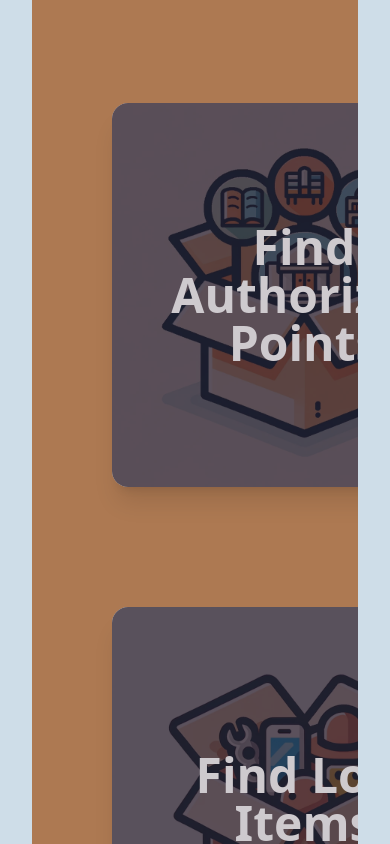
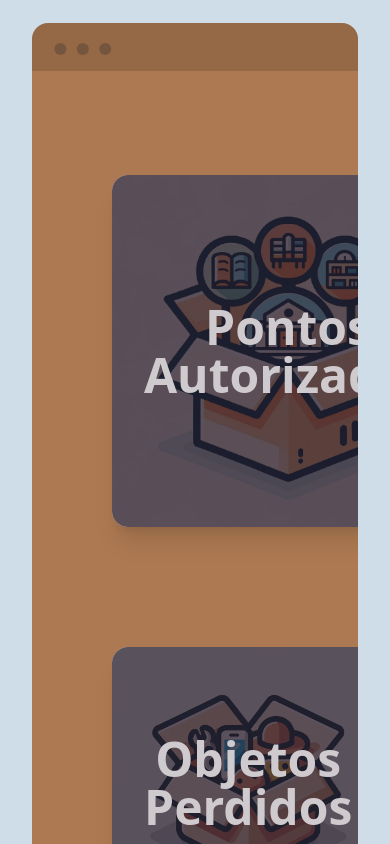
Before and after one commit to UAchado/user_ui, a React (Vite) app in the folder uachado-user/: page / in a window 390 px wide. Shown: the top 844 px of the page. Built offline with nearby package versions, Linux system fonts and the light colour scheme.

Commit message:
added original cards

```diff
--- a/uachado-user/src/App.tsx
+++ b/uachado-user/src/App.tsx
@@ -1,31 +1,17 @@
 import "./App.css";
 
-import generalLogo from "../public/general-icon.png";
-import { Link, Route, Routes } from "react-router-dom";
+import { Route, Routes } from "react-router-dom";
 import NewItem from "./components/NewItem/newItem";
 import Home from "./components/Home/home";
+import DropPoints from "./components/DropPoints/droppoints";
+import Navbar from "./components/Navbar/navbar";
 
 function App() {
   return (
     <div className="">
-      <div className="navbar w- bg-primary rounded-lg">
-        <div className="flex-1">
-          <img className="w-32 -mr-8" src={generalLogo}></img>
-          <Link to="/">
-            <a className="btn btn-ghost normal-case text-xl pl-0">UAchado</a>
-          </Link>
-          <Link to="/newItem">
-            <a className="btn btn-ghost normal-case text-xl pl-0">Add Item</a>
-          </Link>
-        </div>
-        <div className="flex-none">
-          <Link to="/signIn">
-            <button className="btn btn-ghost">Staff Sign-In</button>
-          </Link>
-        </div>
-      </div>
-      <div className=" flex justify-center items-center h-screen ">
-        <div tabIndex={0} className="mockup-window bg-primary-focus relative">
+      <Navbar />
+      <div className="flex items-center justify-center h-screen">
+        <div tabIndex={0} className="mockup-window bg-primary-focus">
           <Contents />
         </div>
       </div>
@@ -37,7 +23,7 @@ function Contents() {
   return (
     <Routes>
       <Route path="/" element={<Home />} />
-      <Route path="/dropPoints" element={<div>Drop Points</div>} />
+      <Route path="/dropPoints" element={<DropPoints/> } />
       <Route path="/findItems" element={<div>Find Items</div>} />
       <Route path="/signIn" element={<div>Staff Sign-In</div>} />
       <Route path="/newItem" element={<NewItem/>} />
--- /dev/null
+++ b/uachado-user/src/components/DropPoints/droppoints.tsx
@@ -0,0 +1,57 @@
+import { useState } from "react";
+const DropPoints = () => {
+    const [selectedIndex, setSelectedIndex] = useState(-1);
+    const [isModalOpen, setIsModalOpen] = useState(false);
+    const handleModalOpen = (index : number) => {
+        setSelectedIndex(index);
+        setIsModalOpen(true);
+    };
+
+    const handleModalClose = () => {
+        setIsModalOpen(false);
+    };
+    const locations = [
+        { "name": "Reitoria", "location": "Departamento 25", "coordinates": "40.631417730224, -8.657526476133642", "image": "https://api-assets.ua.pt/v1/image/resizer?imageUrl=https%3A%2F%2Fuaonline.ua.pt%2Fupload%2Fimg%2Fjoua_i_3090.jpg&width=1200" },
+        { "name": "CP", "location": "Departamento 23", "coordinates": "40.62957166653202, -8.655231694880136", "image": "https://api-assets.ua.pt/v1/image/resizer?imageUrl=https%3A%2F%2Fapi-assets.ua.pt%2Ffiles%2Fimgs%2F000%2F001%2F838%2Foriginal.jpg&width=1200" },
+        { "name": "DETI", "location": "Departamento 4", "coordinates": "40.63331148617483, -8.659589862642955", "image": "https://api-assets.ua.pt/files/imgs/000/000/380/original.jpg" },
+        { "name": "Cantina de Santiago", "location": "Departamento 6", "coordinates": "40.630659968175124, -8.659097986459223", "image": "https://api-assets.ua.pt/v1/image/resizer?imageUrl=https%3A%2F%2Fuaonline.ua.pt%2Fupload%2Fimg%2Fjoua_i_12306.jpg&width=1200" },
+        { "name": "Cantina do Crasto", "location": "Departamento M", "coordinates": "40.62450887522072, -8.656864475040406", "image": "https://api-assets.ua.pt/v1/image/resizer?imageUrl=https%3A%2F%2Fuaonline.ua.pt%2Fupload%2Fimg%2Fjoua_i_2828.JPG&width=1200" },
+        { "name": "Pavilhão Aristides Hall", "location": "Departamento E", "coordinates": "40.63000326980208, -8.654180591479575", "image": "https://d1bvpoagx8hqbg.cloudfront.net/originals/bem-vindos-a-ua-399bd8560914b519d0dca3fc57bd0afe.jpg" },
+    ];
+
+    return (
+        <>
+            <div className="grid grid-cols-1 gap-4 m-10 sm:grid-cols-4">
+                {locations.map((loc, index) => (
+                    <div key={index} className="w-64 card glass">
+                        <figure>
+                            <img src={loc.image} alt={loc.name} />
+                        </figure>
+                        <div className="card-body">
+                            <h2 className="card-title">{loc.name}</h2>
+                            <p>{loc.location}</p>
+                            <div className="justify-end card-actions">
+                                <button className="btn btn-primary" onClick={() => handleModalOpen(index)}>View Details</button>
+                            </div>
+                        </div>
+                    </div>
+                ))}
+            </div>
+            {isModalOpen && (
+                <dialog open className="modal modal-bottom sm:modal-middle">
+                    <div className="modal-box">
+                        <h3 className="text-lg font-bold">{locations[selectedIndex].name}</h3>
+                        <p className="py-4">Coordinates: {locations[selectedIndex].coordinates}</p>
+                        <div className="modal-action">
+                            <form method="dialog">
+                                <button className="btn" onClick={handleModalClose}>Close</button>
+                            </form>
+                        </div>
+                    </div>
+                </dialog>
+            )}
+        </>
+    );
+};
+
+export default DropPoints;
--- a/uachado-user/src/components/Home/home.tsx
+++ b/uachado-user/src/components/Home/home.tsx
@@ -6,24 +6,24 @@ import { Link } from "react-router-dom";
 const Home = () => {
   return (
     <>
-      <div className="sm:flex flex-column justify-center px-20 py-16 bg-primary gap-40">
+      <div className="justify-center gap-40 px-20 py-16 sm:flex flex-column bg-primary">
         <Link to="/dropPoints">
-          <div className="card custom-card w-96 image-full hover:cursor-pointer mb-10 py-10">
+          <div className="w-full py-10 mb-10 card custom-card image-full hover:cursor-pointer">
             <figure className="shadow-xl">
               <img src={placesLogo} alt="Places Icon" />
             </figure>
-            <div className="card-body m-auto">
-              <h2 className="card-title text-5xl">Find Authorized Points</h2>
+            <div className="m-auto card-body">
+              <h2 className="text-5xl card-title">Pontos Autorizados</h2>
             </div>
           </div>
         </Link>
         <Link to="/findItems">
-          <div className="card custom-card w-96 image-full hover:cursor-pointer mb-10 py-10">
+          <div className="w-full py-10 mb-10 card custom-card image-full hover:cursor-pointer">
             <figure className="shadow-xl">
               <img src={itemsLogo} alt="Places Icon" />
             </figure>
-            <div className="card-body m-auto">
-              <h2 className="card-title text-5xl">Find Lost Items</h2>
+            <div className="m-auto card-body">
+              <h2 className="text-5xl card-title">Objetos Perdidos</h2>
             </div>
           </div>
         </Link>
--- /dev/null
+++ b/uachado-user/src/components/Navbar/navbar.tsx
@@ -0,0 +1,24 @@
+import generalLogo from "../../../public/general-icon.png";
+import { Link } from "react-router-dom";
+const Navbar = () => {
+    return (
+        <div className="rounded-lg navbar w- bg-primary">
+            <div className="flex-1">
+                <img className="w-32 -mr-8" src={generalLogo}></img>
+                <Link to="/">
+                    <a className="pl-0 text-xl normal-case btn btn-ghost">UAchado</a>
+                </Link>
+                <Link to="/newItem">
+                    <a className="pl-0 text-xl normal-case btn btn-ghost">Add Item</a>
+                </Link>
+            </div>
+            <div className="flex-none">
+                <Link to="/signIn">
+                    <button className="btn btn-ghost">Staff Sign-In</button>
+                </Link>
+            </div>
+        </div>
+    );
+};
+
+export default Navbar;
```
